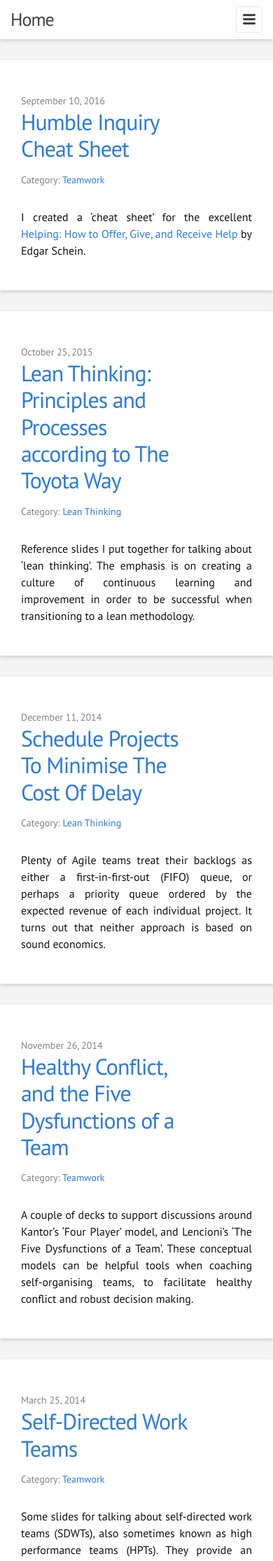
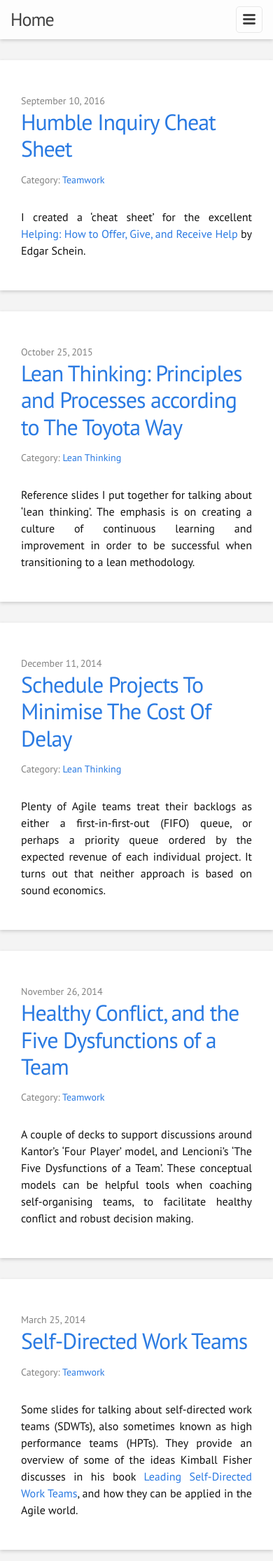
Before and after one commit to jbrunton/jbrunton.com, a Jekyll site: the page built from index.html, in a window 390 px wide. Shown: the top 2231 px of the page at 70% size. Built offline with Jekyll 4.4.1, drawn with Linux system fonts in a browser that asks for light colours; nearby versions of some CDN libraries.

Commit message:
fix titles on mobile

```diff
--- a/_sass/_layout.scss
+++ b/_sass/_layout.scss
@@ -205,6 +205,10 @@
 .post-link {
     display: block;
     width: 75%;
+
+    @include media-query($on-mobile) {
+      width: auto;
+    }
 }
 
 
@@ -222,6 +226,10 @@
 
 .post-title {
     width: 75%;
+
+    @include media-query($on-mobile) {
+      width: auto;
+    }
 
     @include media-query($on-tablet) {
         font-size: 36px;
```
